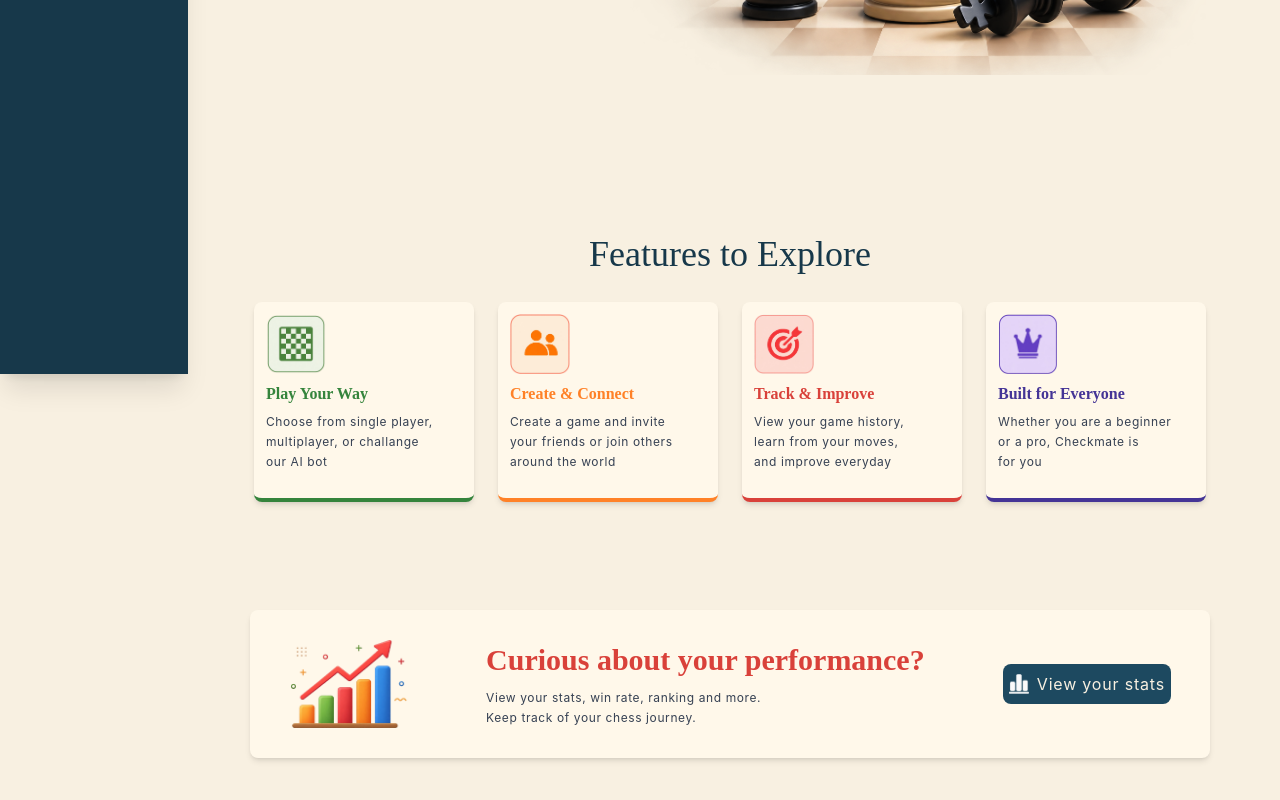
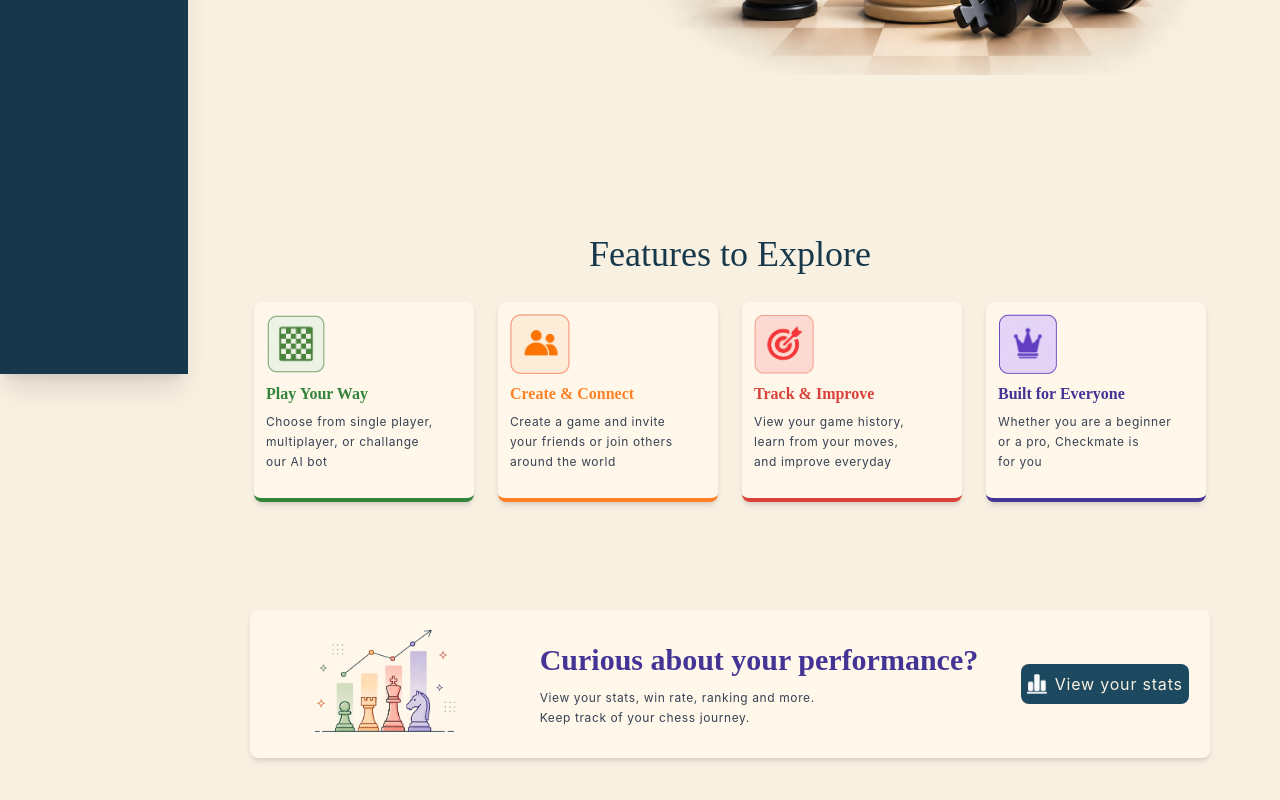
Before and after one commit to rameenali19/Chess-Game, a React (Vite) app: page / in a window 1280 px wide. Shown: the part 426-1226 px from the top of the page. Built offline with nearby package versions, Linux system fonts and the light colour scheme; no server answers.

Commit message:
changing icon stats

```diff
--- a/src/components/HomePageStats.jsx
+++ b/src/components/HomePageStats.jsx
@@ -10,11 +10,11 @@ function HomePageStats() {
 
       <Icon
         name="stats"
-        className="h-22  hover:scale-105 transition"
+        className="h-40 hover:scale-105 transition"
       />
 
       <div className="flex flex-col gap-3">
-        <h1 className="font-cormorant text-[#D9413A] text-3xl font-semibold">
+        <h1 className="font-cormorant text-[#443496] text-3xl font-semibold">
           Curious about your performance?</h1>
         <div className="font-inter text-xs text-gray-700 flex flex-col gap-1 tracking-wider">
           <h1>View your stats, win rate, ranking and more.</h1>
```
Also changed, not shown: src/assets/Icons/stats.png.
